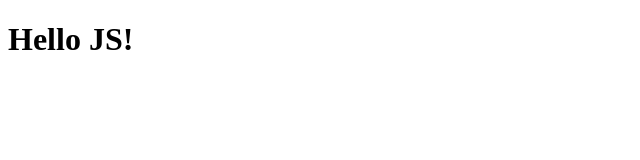
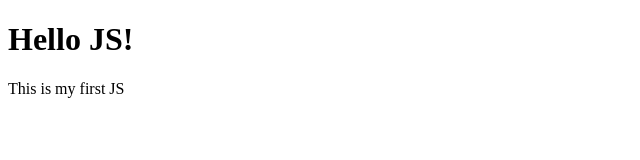
Before and after one commit to mannan-jmi/Learning, a plain HTML site: page JavaScript/syntax.html in a window 1280 px wide. Shown: the whole page, without its empty margins (0-640 px from the left). Drawn offline with Linux system fonts and the light colour scheme.

Commit message:
Added paragraph

```diff
--- a/JavaScript/syntax.html
+++ b/JavaScript/syntax.html
@@ -14,5 +14,6 @@
 </head>
 <body>
     <h1>Hello JS!</h1>
+    <p>This is my first JS</p>
 </body>
 </html>
```
